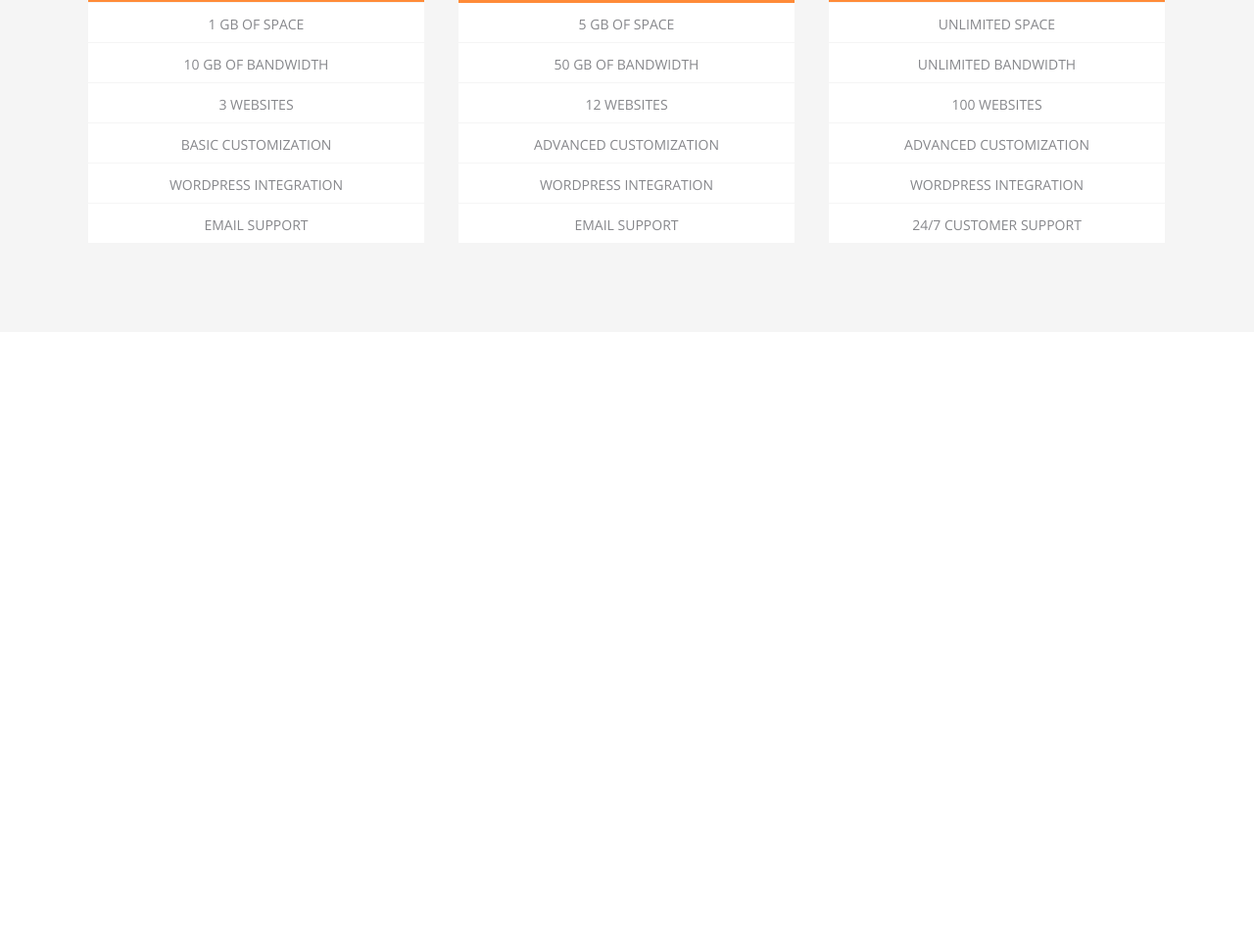
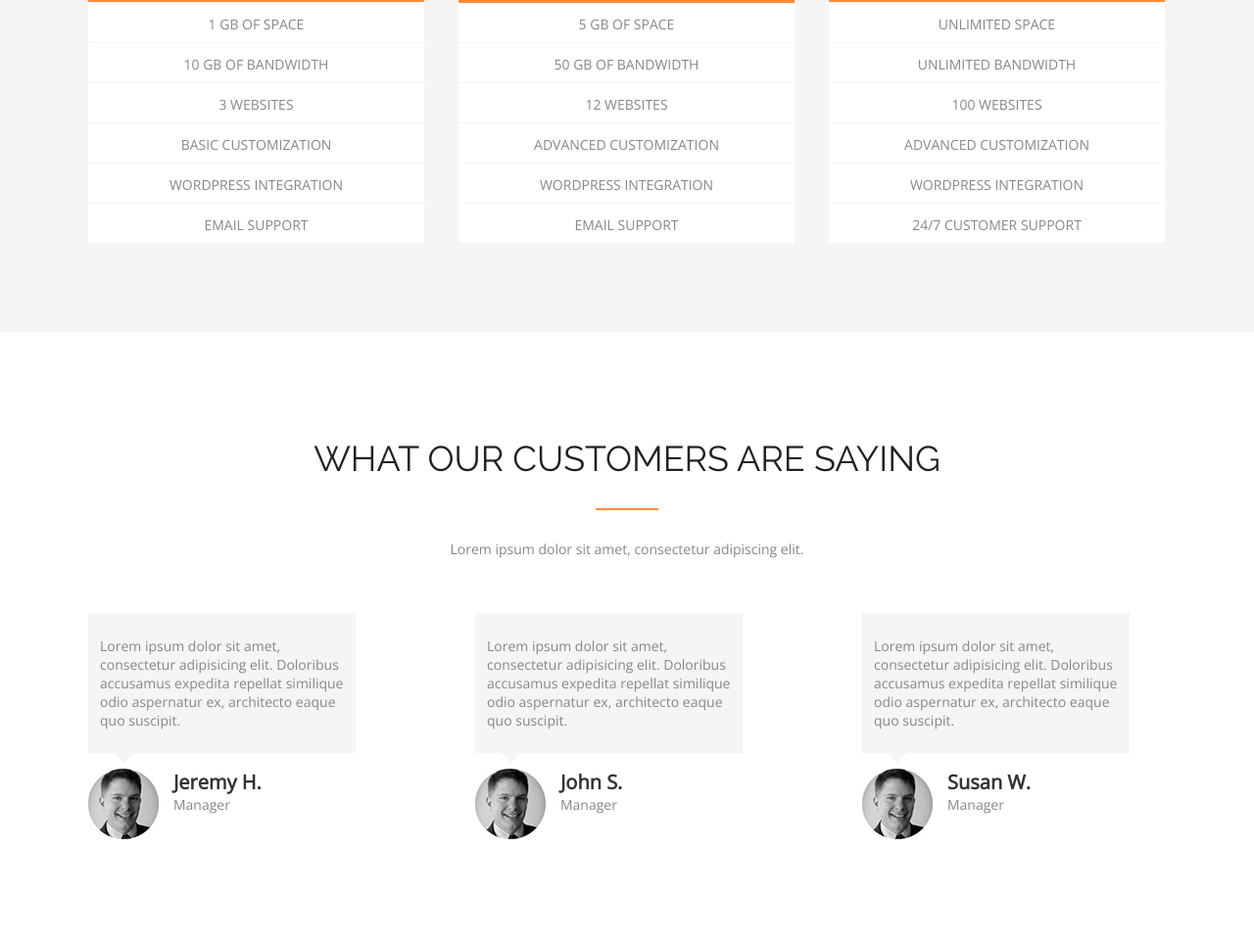
Before and after one commit to GoncharenkoVladimir/PitchBook, a website: page frontend/assets/index.html in a window 1280 px wide. Shown: the part 3765-4727 px from the top of the page at 98% size. Before the commit the page ends 4104 px from the top, so only its background shows below. Drawn offline with nearby package versions, Linux system fonts and the light colour scheme; files that its build step writes are made by us from their sources.

Commit message:
Added feedback  block

```diff
--- a/frontend/assets/index.html
+++ b/frontend/assets/index.html
@@ -266,6 +266,56 @@
                     </ul>
                 </div>
             </div>
+            <div class="feedback">
+                <div class="content">
+                    <div class="title">WHAT OUR CUSTOMERS ARE SAYING</div>
+                    <div class="description">Lorem ipsum dolor sit amet, consectetur adipiscing elit.</div>
+                    <ul class="list">
+                        <li class="item">
+                            <div class="comment">
+                                Lorem ipsum dolor sit amet,
+                                consectetur adipisicing elit. Doloribus
+                                accusamus expedita repellat similique
+                                odio aspernatur ex, architecto eaque
+                                quo suscipit.
+                            </div>
+                            <div class="people">
+                                <div class="photo"><img src="img/avatar-2-u231.png" alt=""></div>
+                                <span class="name">Jeremy H.</span><br>
+                                <span class="position">Manager</span>
+                            </div>
+                        </li>
+                        <li class="item">
+                            <div class="comment">
+                                Lorem ipsum dolor sit amet,
+                                consectetur adipisicing elit. Doloribus
+                                accusamus expedita repellat similique
+                                odio aspernatur ex, architecto eaque
+                                quo suscipit.
+                            </div>
+                            <div class="people">
+                                <div class="photo"><img src="img/avatar-2-u231.png" alt=""></div>
+                                <span class="name">John S.</span><br>
+                                <span class="position">Manager</span>
+                            </div>
+                        </li>
+                        <li class="item">
+                            <div class="comment">
+                                Lorem ipsum dolor sit amet,
+                                consectetur adipisicing elit. Doloribus
+                                accusamus expedita repellat similique
+                                odio aspernatur ex, architecto eaque
+                                quo suscipit.
+                            </div>
+                            <div class="people">
+                                <div class="photo"><img src="img/avatar-2-u231.png" alt=""></div>
+                                <span class="name">Susan W.</span><br>
+                                <span class="position">Manager</span>
+                            </div>
+                        </li>
+                    </ul>
+                </div>
+            </div>
         </div>
         <footer></footer>
     </div>
--- a/frontend/styles/style.scss
+++ b/frontend/styles/style.scss
@@ -615,4 +615,64 @@ body {
             }
         }
     }
+
+    .feedback{
+        padding: 108px 0 101px;
+        .description{
+            margin-bottom: 55px;
+        }
+        .list{
+            .item{
+
+                list-style: none;
+                display: inline-block;
+                max-width: 273px;
+                width: 100%;
+                border-radius: 2px;
+                .comment{
+                    padding: 24px 12px;
+                    background: #f5f5f5;
+                    color: #86878b;
+                    font-family: $openSans;
+                    font-size: 14px;
+                    font-weight: 400;
+                    position: relative;
+                    margin-bottom: 16px;
+                }
+                .comment:after{
+                    content: "";
+                    border-top: 10px solid #f5f5f5;
+                    border-left: 10px solid transparent;
+                    border-right: 10px solid transparent;
+                    border-bottom: none;
+                    display: block;
+                    position: absolute;
+                    bottom: -10px;
+                    left: 26px;
+                }
+                .people{
+                    .photo{
+                        float: left;
+                    }
+                    .name{
+                        color: #333;
+                        font-family: $openSans;
+                        font-size: 20px;
+                        font-weight: 700;
+                        padding-left: 15px;
+                    }
+                    .position{
+                        color: #86878b;
+                        font-family: $openSans;
+                        font-size: 14px;
+                        font-weight: 400;
+                        padding-left: 15px;
+                    }
+                }
+            }
+            .item:nth-child(2){
+                margin: 0 118px;
+            }
+        }
+    }
 }
```
